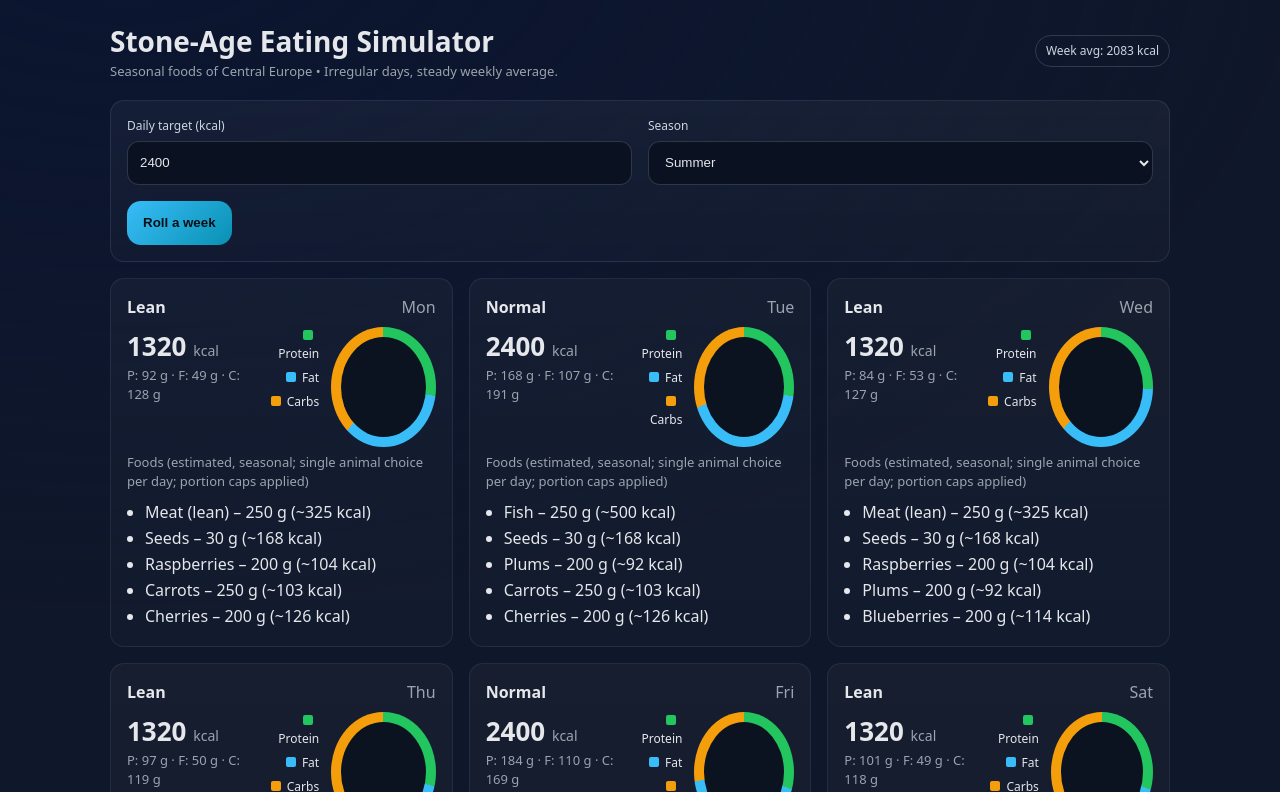
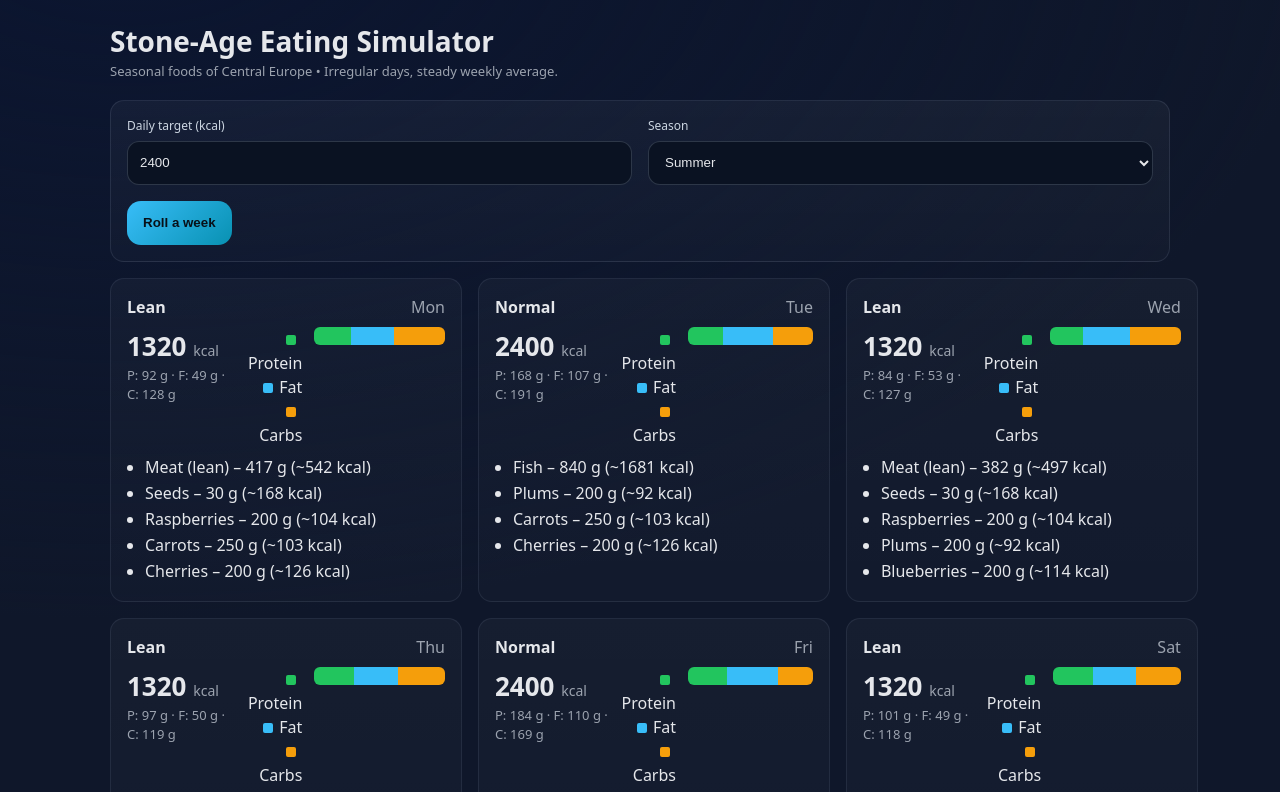
Before and after one commit to TitoNatural/Stoni, a plain HTML site: page index.html in a window 1280 px wide. Both pictures are taken after a click on the button "Roll a week". Shown: the top 792 px of the page. Drawn offline with Linux system fonts and the light colour scheme.

Commit message:
Update index.html

```diff
--- a/index.html
+++ b/index.html
@@ -1,3 +1,4 @@
+
 <!doctype html>
 <html lang="en">
 <head>
@@ -45,15 +46,17 @@
     .muted{color:var(--muted)}
     .list{margin:8px 0 0 0;padding-left:18px}
     .list li{margin:2px 0}
-    .pie{width:120px;height:120px;border-radius:50%;position:relative}
-    .pie::after{content:"";position:absolute;inset:10px;background:var(--card);border-radius:50%}
-    .legend{display:grid;gap:6px;font-size:12px}
+    /* macro bar */
+    .macrobar{display:flex;height:18px;width:180px;border-radius:6px;overflow:hidden;margin-left:auto}
+    .macrobar div{height:100%}
+    .protein{background:#22c55e}
+    .fat{background:#38bdf8}
+    .carbs{background:#f59e0b}
     .barwrap{height:160px}
     .bar{height:100%;display:flex;align-items:flex-end;gap:8px}
     .bar div{flex:1;min-width:20px;background:linear-gradient(180deg,var(--brand-2),#0ea5e9);border-radius:8px 8px 0 0;position:relative}
     .bar div span{position:absolute;bottom:100%;left:50%;transform:translateX(-50%);font-size:11px;color:var(--muted)}
     .footer{color:#94a3b8;font-size:12px;text-align:center;margin:20px 0;padding-bottom:env(safe-area-inset-bottom)}
-    .tag{font-size:12px;color:#cbd5e1;padding:6px 10px;border:1px solid rgba(148,163,184,.25);border-radius:999px}
     @media(prefers-reduced-motion: reduce){*{animation:none!important;transition:none!important}}
   </style>
 </head>
@@ -64,7 +67,6 @@
         <h1>Stone‑Age Eating Simulator</h1>
         <div class="sub">Seasonal foods of Central Europe • Irregular days, steady weekly average.</div>
       </div>
-      <div class="tag" id="avgTag">Week avg: – kcal</div>
     </header>
 
     <section class="panel" aria-label="Settings">
@@ -121,27 +123,22 @@
     fat:[
       P("Hazelnuts",628,15,61,17,["Autumn","Winter","Spring"]),
       P("Beechnuts",576,6,50,33,["Autumn","Winter","Spring"]),
-      // Seeds kept as fallback; animal day chooses either Meat or Fish only
       P("Seeds",559,30,49,11,["All"]),
     ],
     carbs:[
-      // Berries
       P("Raspberries",52,1,1,12,["Summer"]),
       P("Blackberries",43,1,0,10,["Summer","Autumn"]),
       P("Strawberries",33,1,0,8,["Spring","Summer"]),
       P("Blueberries",57,1,0,14,["Summer"]),
       P("Elderberries",73,1,1,18,["Autumn"]),
       P("Lingonberries",46,0,0,12,["Autumn"]),
-      // Fruit
       P("Apples",52,0,0,14,["Autumn","Winter","Spring"]),
       P("Pears",57,0,0,15,["Autumn","Winter","Spring"]),
       P("Cherries",63,1,0,16,["Summer"]),
       P("Plums",46,1,0,11,["Summer","Autumn"]),
-      // Wild plants / roots
       P("Carrots",41,1,0,10,["All"]),
       P("Parsnips",75,1,0,18,["Autumn","Winter","Spring"]),
-      P("Parsley root",55,2,1,12,["Autumn","Winter","Spring"]),
-      P("Celery root",42,1,0,9,["Autumn","Winter","Spring"]),
+      P("Celery",42,1,0,9,["Autumn","Winter","Spring"]),
       P("Beetroot",43,2,0,10,["Autumn","Winter","Spring"]),
     ]
   };
@@ -180,10 +177,10 @@
   // ---------- Portion logic (realistic ranges) ----------
   function portionRangeFor(name){
     // grams [min, max]
-    if(/Meat|Fish/.test(name)) return [150, 250];
+    if(/Meat|Fish/.test(name)) return [150, 1000];
     if(/Hazelnuts|Beechnuts|Nuts/.test(name)) return [20, 40];
     if(/Seeds/.test(name)) return [15, 30];
-    if(/Carrots|Parsnips|Parsley root|Celery root|Beetroot/.test(name)) return [120, 250];
+    if(/Carrots|Parsnips|Celery|Beetroot/.test(name)) return [120, 250];
     if(/Apples|Pears/.test(name)) return [130, 200];
     if(/Cherries|Plums/.test(name)) return [100, 200];
     if(/Raspberries|Blackberries|Strawberries|Blueberries|Elderberries|Lingonberries/.test(name)) return [80, 200];
@@ -225,19 +222,12 @@
     // PRIMARY ANIMAL (single item for the day)
     if(animal){
       const [minG, maxG] = portionRangeFor(animal.name);
-      // Aim to cover most protein; fat will be topped via plant fats if needed
       const needP = grams.protein / (animal.p/100);
-      let g = clamp(needP * 0.8, minG, maxG); // 80% of protein target to keep portions realistic
+      let g = clamp(needP, minG, maxG);
       add(animal, g);
-      // if still room and fat is very low (Meat), try nudging animal grams up within cap
-      const fDef = Math.max(0, grams.fat - provided.f);
-      if(fDef > 10 && g < maxG){
-        const extra = clamp((fDef/(animal.f/100)) * 0.3, 0, maxG - g); // gentle nudge only
-        if(extra > 0) { add({ ...animal }, g + extra); items.pop(); items[items.length-1].grams = round(g + extra); items[items.length-1].kcal = round((animal.kcalPer100/100) * (g + extra)); provided.f += extra*(animal.f/100); provided.p += extra*(animal.p/100); }
-      }
     }
 
-    // FAT SLOT — prefer plant fats; if none, do nothing (we already used chosen animal)
+    // FAT SLOT — prefer plant fats; if none, skip
     {
       const ff = pickUnique(fList, used);
       if(ff){
@@ -279,7 +269,6 @@
     const kcalNow = items.reduce((a,b)=>a+b.kcal,0);
     if(kcalNow < targetKcal*0.9){
       const missing = targetKcal - kcalNow;
-      // try carb top-up
       const extras = cList.filter(x=>!used.has(x.name));
       let ex = extras.length ? pick(extras) : pick(cList);
       if(!ex){ ex = pick(fList); }
@@ -310,7 +299,6 @@
       const t = weightedPick(DEFAULTS.probs);
       days.push(makeDay({ type:t, target:state.settings.target, season:state.settings.season, multiplier:DEFAULTS.mults[t], label:labels[i] }));
     }
-    // Adjust last day towards weekly mean = target
     const sum = days.reduce((a,d)=>a+d.kcal,0);
     const desired = state.settings.target * 7;
     const diff = desired - sum;
@@ -322,7 +310,7 @@
       last.foods = planFoods(last.kcal, grams, state.settings.season);
     }
 
-    state.history = days; // replace with fresh week
+    state.history = days;
     render();
     saveToStorage();
   }
@@ -333,7 +321,6 @@
   const elCards = document.getElementById('cards');
   const elBar = document.getElementById('bar');
   const elMean = document.getElementById('meanLabel');
-  const elAvgTag = document.getElementById('avgTag');
 
   function setupInputs(){
     elTarget.value = state.settings.target;
@@ -354,15 +341,14 @@
     document.getElementById('week').addEventListener('click', makeWeek);
   }
 
-  function pieStyle(d){
-    const p = Math.round(d.macros.proteinPct*360);
-    const f = Math.round(d.macros.fatPct*360);
-    const g1 = `conic-gradient(#22c55e 0 ${p}deg, #38bdf8 ${p}deg ${p+f}deg, #f59e0b ${p+f}deg 360deg)`;
-    return { background: g1 };
+  function macroBar(d){
+    const p = Math.round(d.macros.proteinPct*100);
+    const f = Math.round(d.macros.fatPct*100);
+    const c = 100 - p - f;
+    return `<div class="macrobar"><div class="protein" style="width:${p}%"></div><div class="fat" style="width:${f}%"></div><div class="carbs" style="width:${c}%"></div></div>`;
   }
 
   function render(){
-    // Cards
     elCards.innerHTML = '';
     const list = state.history;
     for(const d of list){
@@ -372,7 +358,7 @@
           <strong style="text-transform:capitalize">${d.type}</strong>
           <span class="muted">${d.label}</span>
         </div>
-        <div class="row" style="align-items:flex-start">
+        <div class="row" style="align-items:flex-start; gap:12px">
           <div>
             <div class="kcal">${d.kcal} <span class="muted" style="font-weight:500;font-size:14px">kcal</span></div>
             <div class="muted" style="font-size:13px">P: ${d.grams.protein} g · F: ${d.grams.fat} g · C: ${d.grams.carbs} g</div>
@@ -382,15 +368,14 @@
             <div><span style="display:inline-block;width:10px;height:10px;background:#38bdf8;border-radius:2px;margin-right:6px"></span>Fat</div>
             <div><span style="display:inline-block;width:10px;height:10px;background:#f59e0b;border-radius:2px;margin-right:6px"></span>Carbs</div>
           </div>
-          <div class="pie" style="${styleToStr(pieStyle(d))}"></div>
+          ${macroBar(d)}
         </div>
-        <div class="muted" style="font-size:13px;margin-top:6px">Foods (estimated, seasonal; single animal choice per day; portion caps applied)</div>
         <ul class="list">${d.foods.map(f=>`<li>${escapeHtml(f.name)} – ${f.grams} g (~${f.kcal} kcal)</li>`).join('')}</ul>
       `;
       elCards.appendChild(card);
     }
 
-    // Bar chart
+    // History barchart
     elBar.innerHTML = '';
     const data = state.history;
     const max = Math.max(1, ...data.map(d=>d.kcal));
@@ -401,13 +386,10 @@
       elBar.appendChild(b);
     });
 
-    // Means
     const mean = data.length? Math.round(data.reduce((a,d)=>a+d.kcal,0)/data.length) : 0;
     elMean.textContent = data.length? `mean of ${data.length} day(s): ${mean} kcal (target ${state.settings.target})` : 'no data yet';
-    elAvgTag.textContent = data.length? `Week avg: ${mean} kcal` : 'Week avg: – kcal';
   }
 
-  function styleToStr(obj){ return Object.entries(obj).map(([k,v])=>`${k}:${v}`).join(';'); }
   function escapeHtml(s){ return s.replace(/[&<>"']/g, m=>({"&":"&amp;","<":"&lt;",">":"&gt;","\"":"&quot;","'":"&#39;"}[m])); }
 
   // ---------- Boot ----------
```
